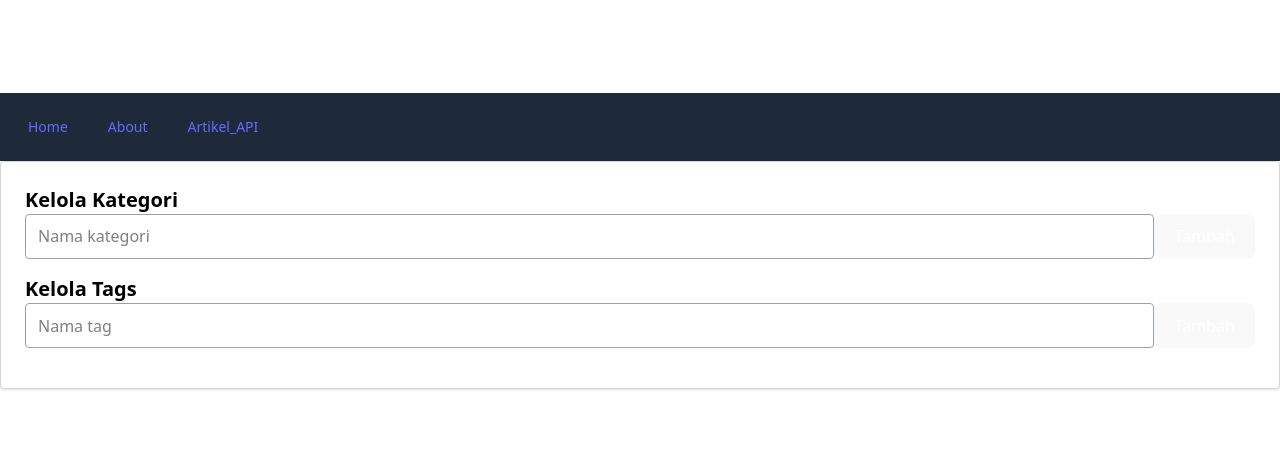
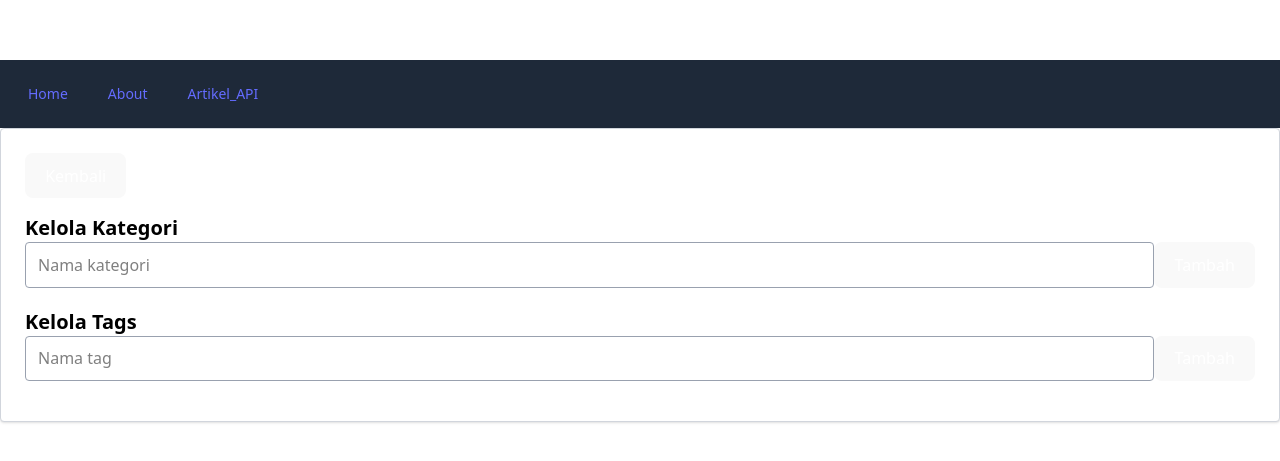
Before and after one commit to SenbiDev/react-task, a React (Vite) app: page /admin in a window 1280 px wide. Shown: the part 159-620 px from the top of the page. Built offline with nearby package versions, Linux system fonts and the light colour scheme.

Commit message:
memperbaiki react task- artikel_api

```diff
--- a/src/api/artikel.js
+++ b/src/api/artikel.js
@@ -82,6 +82,6 @@ export async function getMyArtikels() {
   throw new Error(data.detail || "Gagal fetch artikel saya");
 
   const artikels = data.results || [];
-  if (user?.role === "admin") return artikels;
+  // if (user?.role === "admin") return artikels;
   return artikels.filter((a) => a.penulis?.id === user?.id);
 }
--- a/src/components/Navbar.jsx
+++ b/src/components/Navbar.jsx
@@ -10,7 +10,7 @@ export default function Navbar() {
         <Link to="/about" className="text-white hover:text-gray-300 px-3 py-2 rounded-md text-sm font-medium">
           About
         </Link>
-        <Link to="/login" className="text-white hover:text-gray-300 px-3 py-2 rounded-md text-sm font-medium">
+        <Link to="/artikel" className="text-white hover:text-gray-300 px-3 py-2 rounded-md text-sm font-medium">
           Artikel_API
         </Link>
       </div>
--- a/src/pages/AdminPage.jsx
+++ b/src/pages/AdminPage.jsx
@@ -1,8 +1,20 @@
 import { useState, useEffect } from "react";
+import { useNavigate } from "react-router-dom"; // ✅ ditambahkan
 import { getAuthHeader, refreshToken } from "../api/config";
-import { getKategori, createKategori, updateKategori, deleteKategori, getTags, createTag, updateTag, deleteTag, } from "../api/admin";
+import {
+  getKategori,
+  createKategori,
+  updateKategori,
+  deleteKategori,
+  getTags,
+  createTag,
+  updateTag,
+  deleteTag,
+} from "../api/admin";
 
-export default function AdminPage () {
+export default function AdminPage() {
+  const navigate = useNavigate();
+
   const [newKategori, setNewKategori] = useState("");
   const [newTag, setNewTag] = useState("");
   const [editKategoriId, setEditKategoriId] = useState(null);
@@ -19,8 +31,7 @@ export default function AdminPage () {
     const savedRole = localStorage.getItem("role");
     if (token) {
       setIsLogin(true);
-        if (savedRole)
-        setRole(savedRole);
+      if (savedRole) setRole(savedRole);
       loadData();
     }
   }, []);
@@ -67,6 +78,13 @@ export default function AdminPage () {
 
   return (
     <div className="bg-white p-6 border border-gray-300 rounded shadow-sm">
+      <button
+        onClick={() => navigate("/artikel")}
+        className="mb-4 bg-gray-800 text-white px-4 py-2 rounded hover:bg-gray-900 transition-colors"
+      >
+        Kembali
+      </button>
+
       <h3 className="text-xl font-semibold text-black">Kelola Kategori</h3>
       <div className="mb-4 flex">
         <input
@@ -92,7 +110,7 @@ export default function AdminPage () {
         {kategoriList.map((k) => (
           <li
             key={k.id}
-            className="flex justify-between items-center p-3 border border-gray-200 rounded"
+            className="flex justify-between text-black items-center p-3 border border-gray-400 rounded"
           >
             {editKategoriId === k.id ? (
               <div className="mb-4 flex">
@@ -143,7 +161,8 @@ export default function AdminPage () {
           </li>
         ))}
       </ul>
-      <h3 className="text-xl font-semibold text-black">Kelola Tags</h3>
+
+      <h3 className="text-xl mt-5 font-semibold text-black">Kelola Tags</h3>
       <div className="mb-4 flex">
         <input
           type="text"
@@ -168,7 +187,7 @@ export default function AdminPage () {
         {tagList.map((t) => (
           <li
             key={t.id}
-            className="flex justify-between items-center p-3 border border-gray-200 rounded"
+            className="flex justify-between text-black items-center p-3 border border-gray-400 rounded"
           >
             {editTagId === t.id ? (
               <div className="mb-4 flex">
--- a/src/pages/Artikel.jsx
+++ b/src/pages/Artikel.jsx
@@ -123,7 +123,7 @@ export default function ArtikelPage() {
                     </div>
                   </div>
                 <div className="bg-white p-6 border border-gray-300 rounded shadow-sm mb-8">
-                    <h3 className="mb-4 text-lg font-medium">{editingId ? "Edit Artikel" : "Buat Artikel"}</h3>
+                    <h3 className="mb-4 text-lg text-black font-medium">{editingId ? "Edit Artikel" : "Buat Artikel"}</h3>
                     <form onSubmit={handleSubmit}>
                         <div className="mb-4">
                             <label className="block mb-1 font-medium text-gray-700">Judul</label>
@@ -198,7 +198,7 @@ export default function ArtikelPage() {
                     </form>
                 </div>
                 <div className="bg-white p-6 border border-gray-300 rounded shadow-sm">
-                    <h3 className="mb-4 text-lg font-medium">Artikel Saya</h3>
+                    <h3 className="mb-4 text-lg text-black font-medium">Artikel Saya</h3>
                     {myArtikel.length === 0 ? (
                         <p className="text-gray-500">Belum ada artikel</p>
                     ) : (
@@ -229,7 +229,7 @@ export default function ArtikelPage() {
                     )}
                 </div>
                 <div className="bg-white p-6 border border-gray-300 rounded shadow-sm">
-                  <h3 className="mb-4 text-lg font-medium">Artikel Publik</h3>
+                  <h3 className="mb-4 text-lg text-black font-medium">Artikel Publik</h3>
                     {publikArtikel.length === 0 ? (
                       <p className="text-gray-500">Belum ada artikel publik.</p>
                     ) : (
```
Lines whose indentation alone changed are shown as unchanged.
